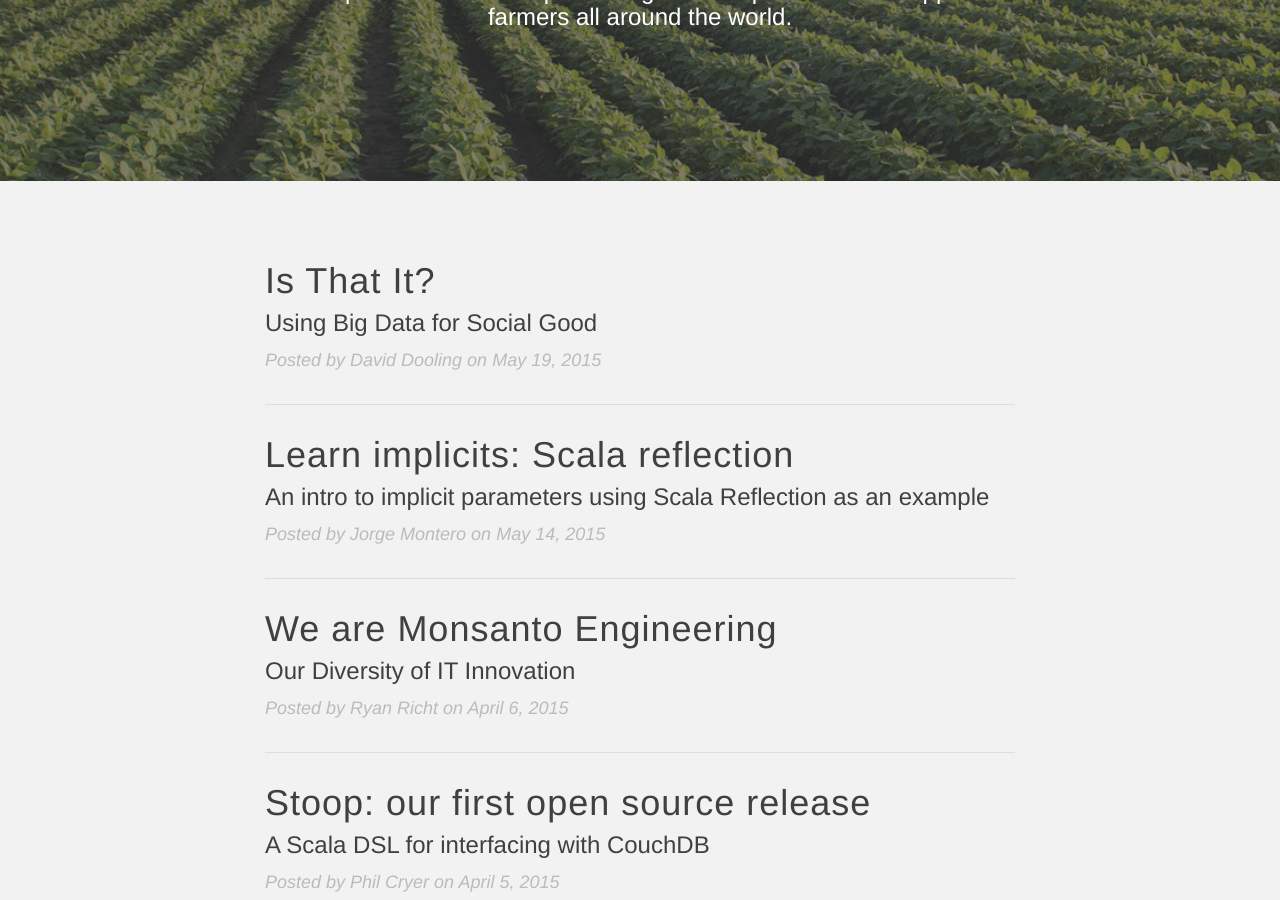
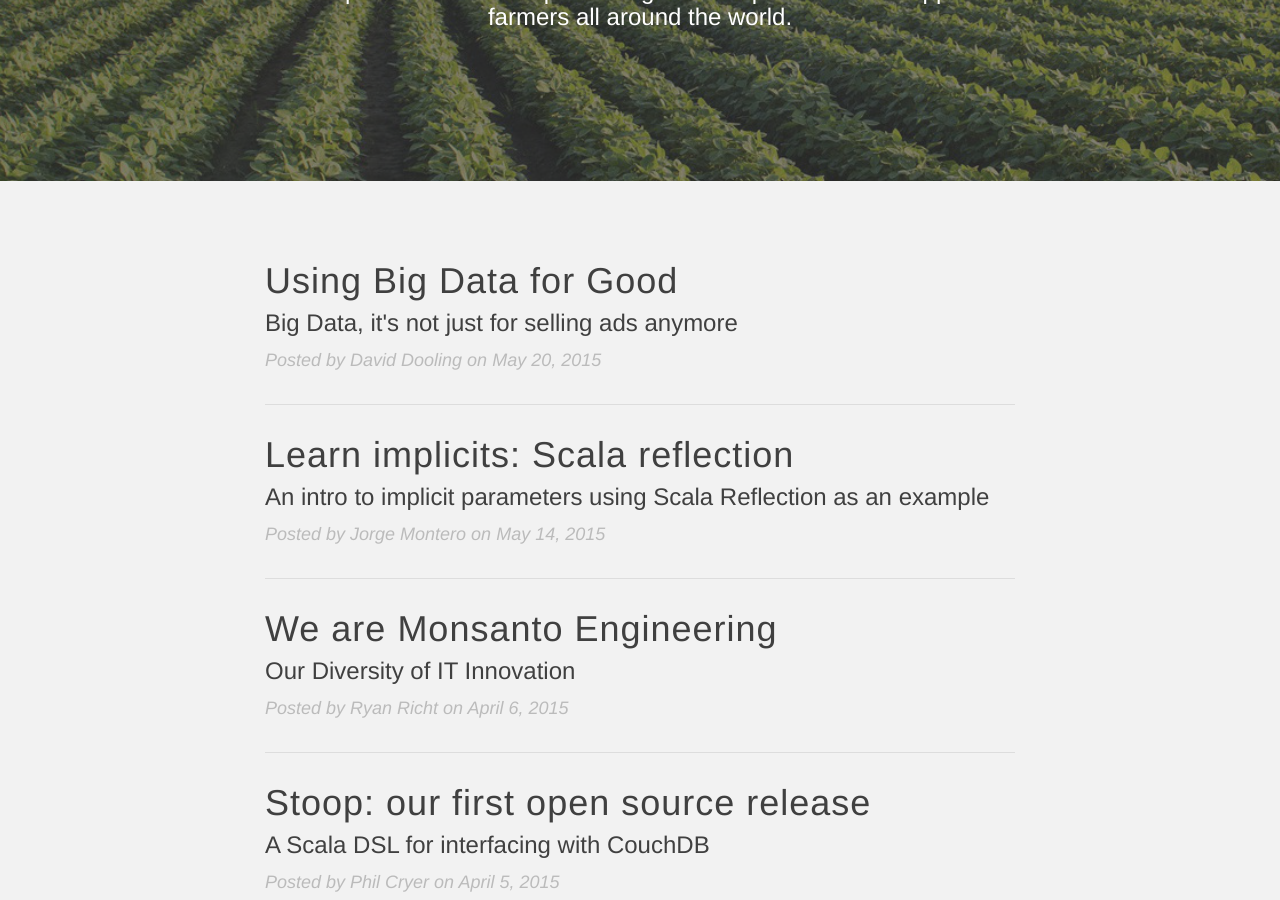
Before and after one commit to timwilliate/engineering-blog, a Jekyll site: the page built from index.html, in a window 1280 px wide and 900 px high, scrolled down 382 px. Built offline with Jekyll 4.4.1, drawn with Linux system fonts in a browser that asks for light colours; nearby versions of some CDN libraries; some web fonts are replaced; Markdown is read by kramdown in place of the engine named in the settings; the list of posts is cut into pages by our own code; some of the changed lines change nothing that is shown.

Commit message:
updated name of big data post, added link to Rob Long StampedCon talk

```diff
--- a/_posts/2015-05-19-is-that-it.md
+++ b/_posts/2015-05-20-using-big-data-for-good.md
@@ -1,7 +1,7 @@
 ---
 layout: post
-title: "Is That It?"
-subtitle: "Using Big Data for Social Good"
+title: "Using Big Data for Good"
+subtitle: "Big Data, it's not just for selling ads anymore"
 header-img: "img/mon-ankeny.jpg"
 author: "David Dooling"
 tags: [big data, genomics, IoT, precision farming]
@@ -13,8 +13,8 @@
 Twitter, the modern players in IT collect massive amounts of information on
 their customers and then analyze that data to provide ever more relevant ads.
 As Jeff Hammeracher, formerly of Facebook and now with Cloudera, famously said,
-"The best minds of my generation are thinking about how to make people click
-ads."  The result of this nearly singular focus is that many of the tools
+&ldquo;The best minds of my generation are thinking about how to make people click
+ads.&rdquo;  The result of this nearly singular focus is that many of the tools
 developed to operate in the Big Data space aren't easily applied to systems
 that are much more complicated than counting words and providing links to ads.
 As anyone who has tried to use NoSQL databases for complicated work flows on
@@ -74,22 +74,33 @@
 
 ![Cost of DNA Sequencing over time](https://www.genome.gov/images/content/cost_megabase_.jpg)
 
-At Monsanto, we are in a unique position to use directed Big Data experiments
-on a large scale.  We can combine plant and microbial genomics, soil science,
-and weather models informed by data collected from Internet-connected planters,
-sensors, and combines into our IoT platform to make significant improvements in
-our understanding of how to create healthier plants and more optimal yields.
-We call this effort "unlocking digital yield" and it provides the basis of how
-we intend to meet the needs of an ever hungrier planet.  Executing these
-experiments requires expertise across science, statistics, and IT, both
-software and hardware.  Working in close collaboration with a variety of
-experts across all these fields is one of the great things about working in IT
-at Monsanto.
+At Monsanto, we are in a unique position to use directed Big Data
+experiments on a large scale.  We can combine plant and microbial
+genomics, soil science, and weather models informed by data collected
+from Internet-connected planters, sensors, and combines into our IoT
+platform to make significant improvements in our understanding of how
+to create healthier plants and more optimal yields.  We call this
+effort &ldquo;unlocking digital yield&rdquo; and it provides the basis
+of how we intend to meet the needs of an ever hungrier planet.
+Executing these experiments requires expertise across science,
+statistics, and IT, both software and hardware.  We'll be writing more
+detailed posts about our approach in these areas soon, but until then
+here are some slides from a talk Rob Long, one of our Data Architects,
+gave at [StampedeCon](http://stampedecon.com/) 2014 about how we use
+[HBase](http://hbase.apache.org/) and
+[Solr](http://lucene.apache.org/solr/) to analyze our large genomics
+data sets.
 
-Despite the prevailing notions in the popular press, there are a lot of great
-opportunities in Big Data beyond just selling ads.  There are complicated
-problems that not only do we not have the answers for, we are still trying to
-figure out what the solutions will look like.  And when you couple that with
-solving real-world problems that affects tens millions of people like cancer,
-or hundreds of millions of people like producing safe, abundant food, working
-on Big Data can mean a lot more than just a big paycheck.
+<iframe src="//www.slideshare.net/slideshow/embed_code/key/15WPnDtRZ1wquL" width="595" height="485" frameborder="0" marginwidth="0" marginheight="0" scrolling="no" style="border:1px solid #CCC; border-width:1px; margin-bottom:5px; max-width: 100%;" allowfullscreen> </iframe> <div style="margin-bottom:5px"> <strong> <a href="//www.slideshare.net/StampedeCon/managing-genomes-at-scale-what-we-learned-stampedecon-2014" title="Managing Genomes At Scale: What We Learned - StampedeCon 2014" target="_blank">Managing Genomes At Scale: What We Learned - StampedeCon 2014</a> </strong> from <strong><a href="//www.slideshare.net/StampedeCon" target="_blank">StampedeCon</a></strong> </div>
+
+Despite the prevailing notions in the popular press, there are a lot
+of great opportunities in Big Data beyond just selling ads.  There are
+complicated problems that not only do we not have the answers for, we
+are still trying to figure out what the solutions will look like.
+Solving these problems requires a diverse set of skills, and working
+in close collaboration with a variety of experts is one of the great
+things about working in IT at Monsanto.  When you couple that with
+solving real-world problems that affect tens of millions of people
+like cancer, or hundreds of millions of people like producing safe,
+abundant food, working on Big Data can mean a lot more than just
+getting a big paycheck.
```
